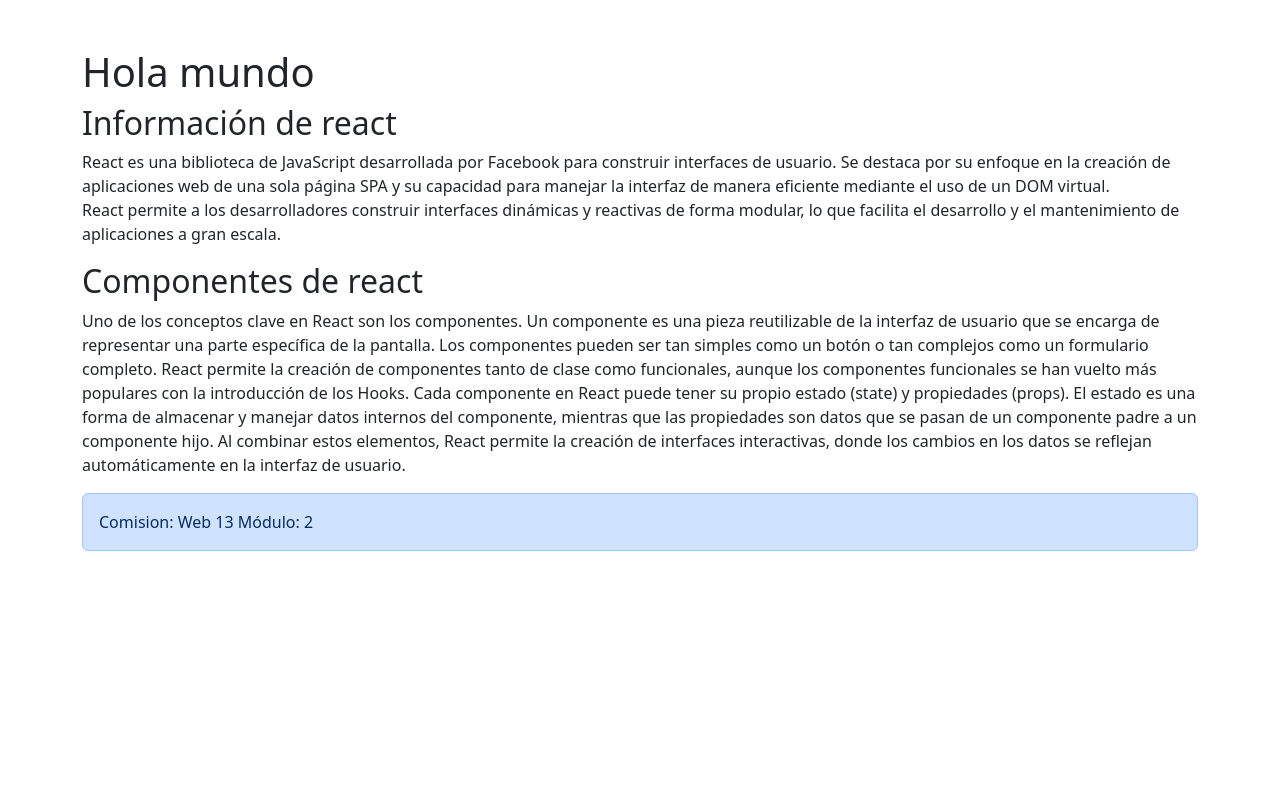
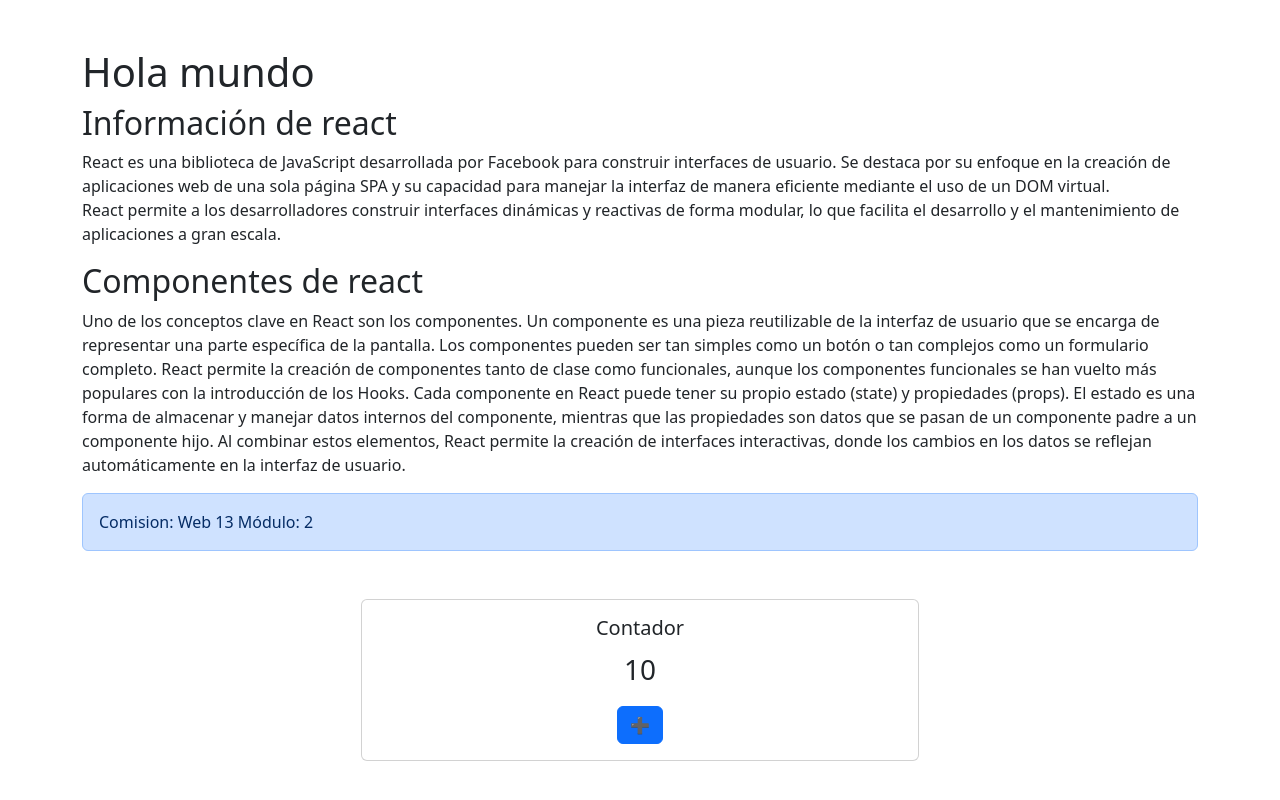
Before and after one commit to rollingcodeschool/contador-c13, a React (Vite) app: page / in a window 1280 px wide. Shown: the top 800 px of the page. Built offline with nearby package versions, Linux system fonts and the light colour scheme.

Commit message:
agregamos el maquetado del componente contador

```diff
--- a/src/App.jsx
+++ b/src/App.jsx
@@ -1,4 +1,5 @@
 import Bienvenidos from "./components/Bienvenidos";
+import Contador from "./components/Contador";
 import TeoriaComponente from "./components/TeoriaComponente";
 
 function App() {
@@ -12,6 +13,7 @@ function App() {
       {/* <Bienvenidos  ></Bienvenidos> */}
       <Bienvenidos/>
       <TeoriaComponente comision='Web 13' modulo={modulo}/>
+      <Contador></Contador>
     </main>
   );
 }
--- /dev/null
+++ b/src/components/Contador.jsx
@@ -0,0 +1,17 @@
+const Contador = () => {
+  return (
+    <section className="text-center d-flex justify-content-center mt-5">
+      <div className="card w-50">
+        <div className="card-body">
+          <h5 className="card-title">Contador</h5>
+          <p className="card-text fs-3">
+            10
+          </p>
+          <button className="btn btn-primary">➕</button>
+        </div>
+      </div>
+    </section>
+  );
+};
+
+export default Contador;
```
